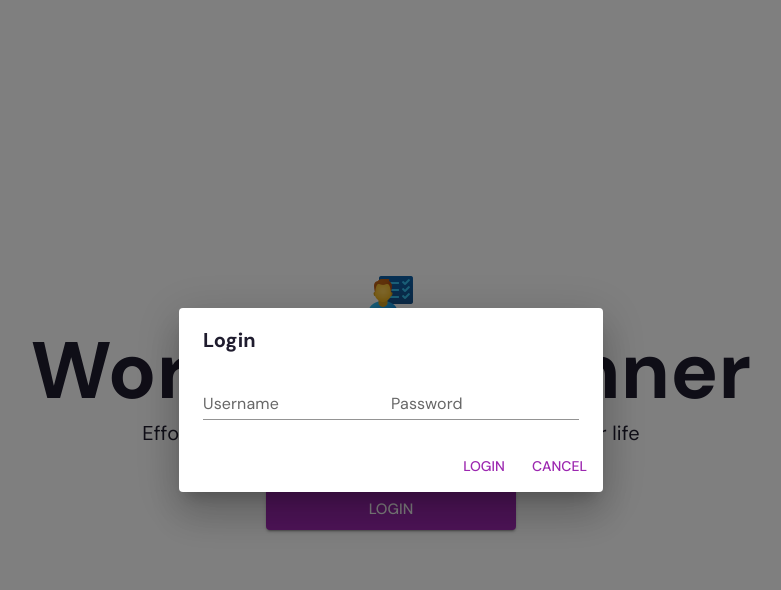
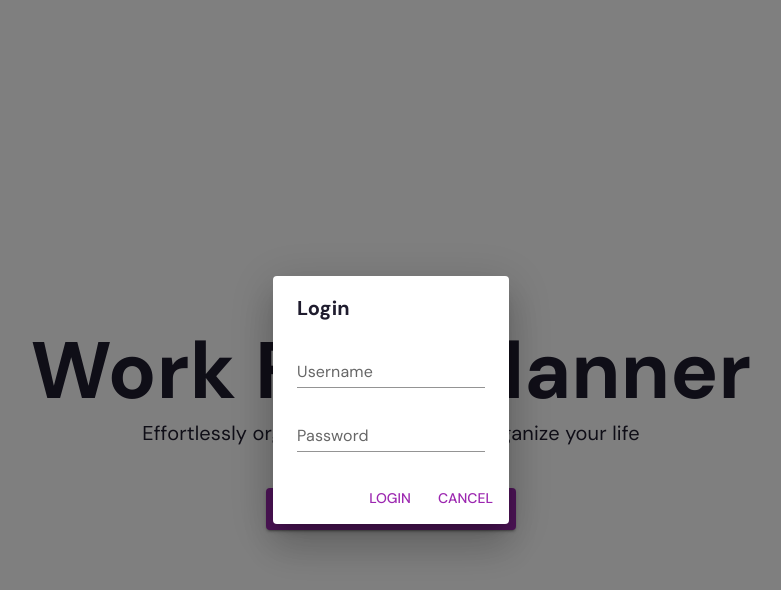
Before and after one commit to Vkerubo/work-flow-planner-frontend, a React (Create React App) app: page / in a window 1280 px wide. Both pictures are taken after a click on the button "LOGIN". Shown: the top 590 px of the page, without its empty margins (249-1030 px from the left). Built offline with nearby package versions, Linux system fonts and the light colour scheme; no server answers.

Commit message:
update password layout

```diff
--- a/src/containers/Login.js
+++ b/src/containers/Login.js
@@ -80,6 +80,7 @@ const Login = () => {
             value={userName}
             onChange={(event) => setUserName(event.target.value)}
           />
+          <Box mt={2}>
             <TextField
               label="Password"
               variant="standard"
@@ -87,6 +88,7 @@ const Login = () => {
               value={password}
               onChange={(event) => setPassword(event.target.value)}
             />
+          </Box>
         </DialogContent>
         <DialogActions>
           <Button onClick={handleLogin} color="primary">
```
Lines whose indentation alone changed are shown as unchanged.
